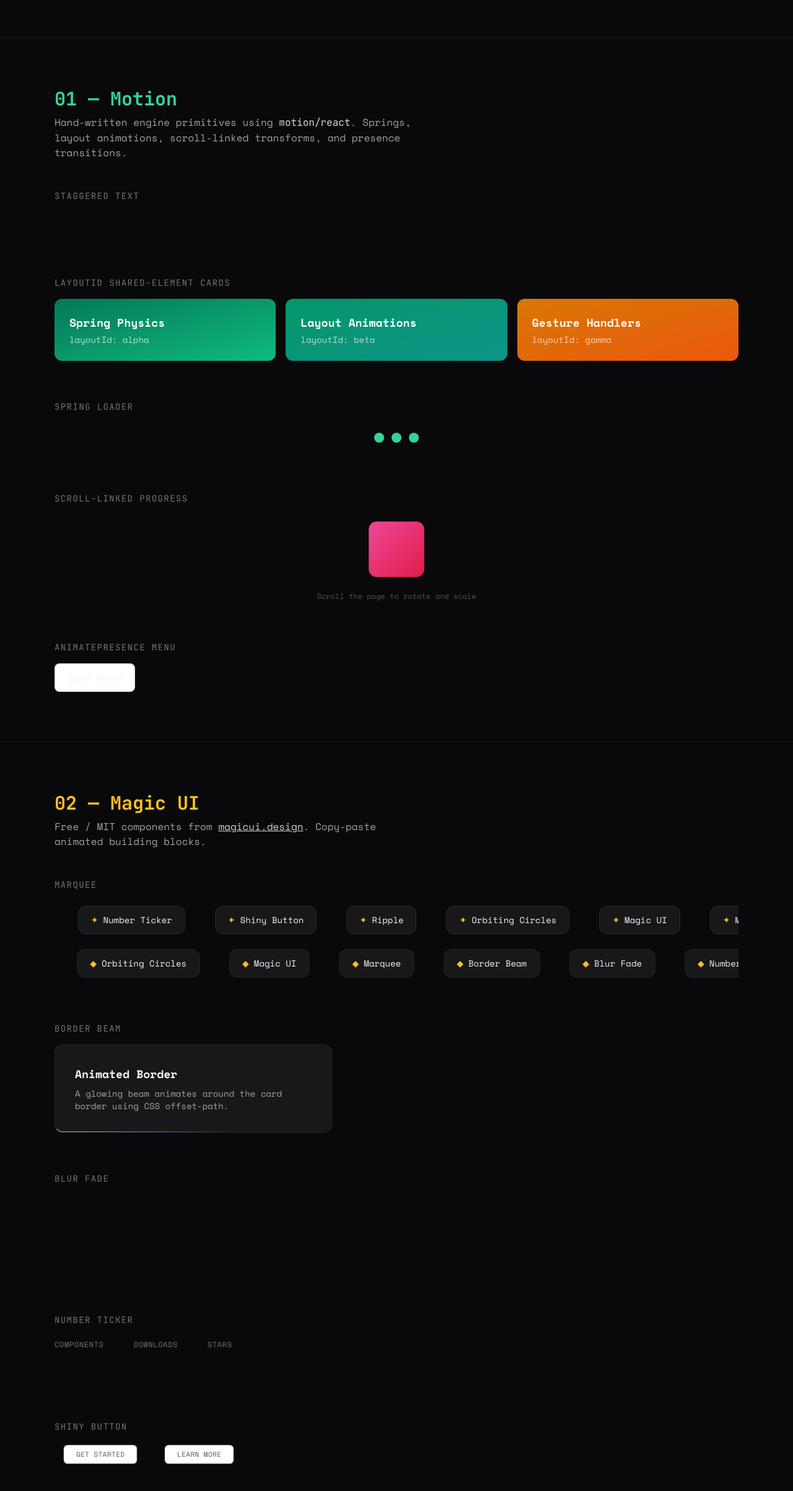
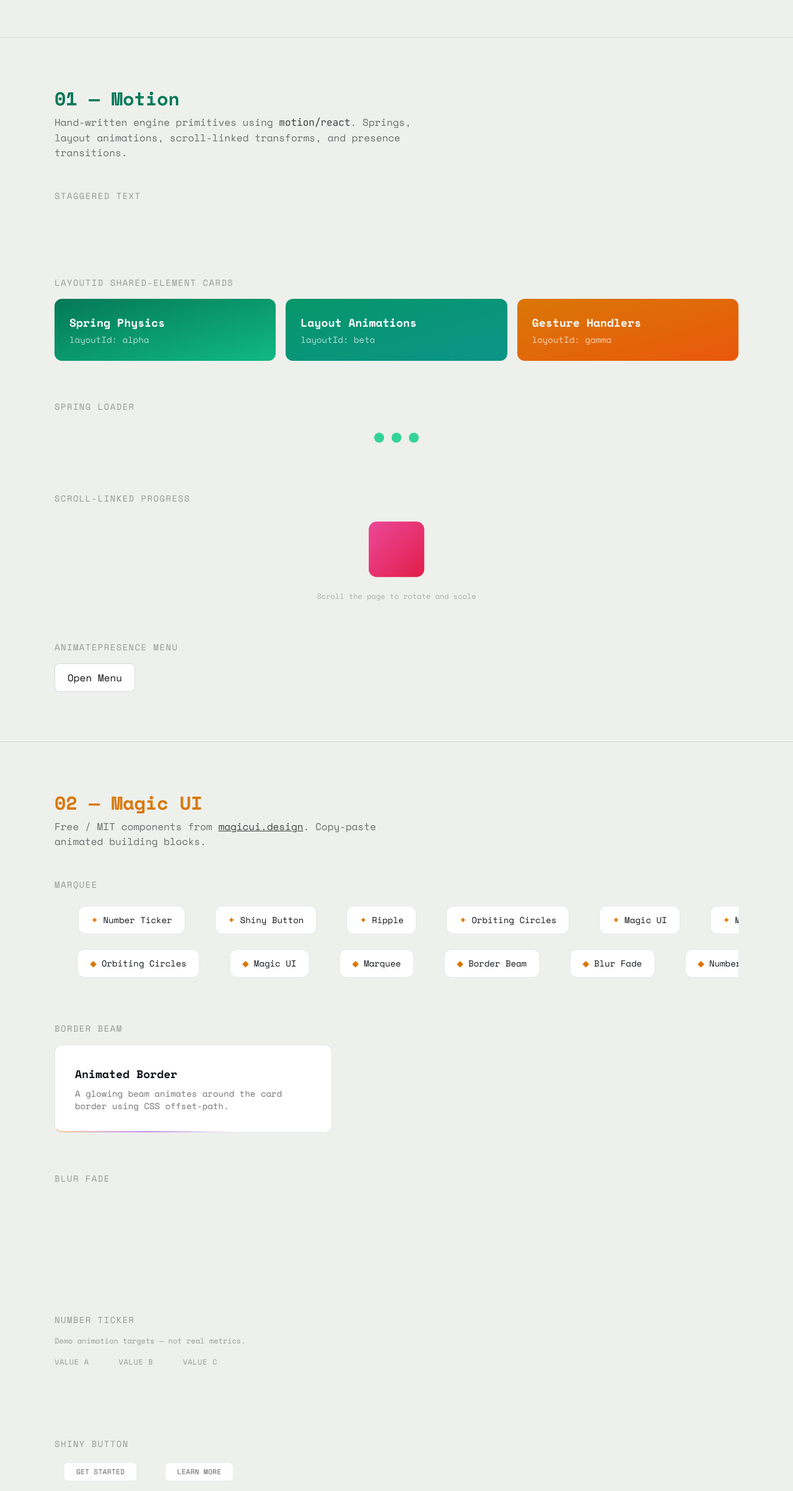
Before and after one commit to Dahhrk/pack-shelf, a React (Vite) app: page / in a window 1280 px wide. Shown: the part 392-2797 px from the top of the page at 62% size. Built offline with nearby package versions, Linux system fonts and the light colour scheme.

Commit message:
chrome: overlay App, pack sections, and Space Mono README on expand-shelf main

```diff
--- a/src/App.tsx
+++ b/src/App.tsx
@@ -1,3 +1,4 @@
+import { useReducedMotion } from "./hooks/useReducedMotion";
 import { motion } from "motion/react";
 import { MotionSection } from "./sections/MotionSection";
 import { MagicUiSection } from "./sections/MagicUiSection";
@@ -29,27 +30,30 @@ const navItems = [
 ];
 
 export default function App() {
+  const prefersReduced = useReducedMotion();
+
   return (
-    <div className="min-h-screen bg-zinc-950 text-zinc-100">
+    <div className="min-h-screen bg-[#eef0ec] text-[#14161a]">
       <FloatingNav navItems={navItems} />
 
       <header className="pt-32 pb-16 px-6 max-w-6xl mx-auto text-center">
         <motion.h1
-          className="text-5xl sm:text-7xl font-bold tracking-tight"
-          initial={{ opacity: 0, y: 30 }}
+          className="text-5xl sm:text-7xl font-bold tracking-tight text-[#14161a]"
+          initial={prefersReduced ? false : { opacity: 0, y: 30 }}
           animate={{ opacity: 1, y: 0 }}
-          transition={{ type: "spring", stiffness: 80, damping: 20 }}
+          transition={
+            prefersReduced
+              ? { duration: 0 }
+              : { type: "spring", stiffness: 80, damping: 20 }
+          }
         >
-          Pack{" "}
-          <span className="bg-gradient-to-r from-emerald-400 via-amber-400 to-rose-400 bg-clip-text text-transparent">
-            Shelf
-          </span>
+          Pack Shelf
         </motion.h1>
         <motion.p
-          className="mt-4 text-lg text-zinc-400 max-w-2xl mx-auto"
-          initial={{ opacity: 0 }}
+          className="mt-4 text-lg text-[#14161a]/60 max-w-2xl mx-auto"
+          initial={prefersReduced ? false : { opacity: 0 }}
           animate={{ opacity: 1 }}
-          transition={{ delay: 0.3 }}
+          transition={prefersReduced ? { duration: 0 } : { delay: 0.3 }}
         >
           Freelancer animation lab — {navItems.length} sections, 50+
           components, 3 site templates, and a live playground. All MIT.
@@ -57,15 +61,15 @@ export default function App() {
 
         <motion.nav
           className="mt-10 flex justify-center gap-2 flex-wrap"
-          initial={{ opacity: 0, y: 20 }}
+          initial={prefersReduced ? false : { opacity: 0, y: 20 }}
           animate={{ opacity: 1, y: 0 }}
-          transition={{ delay: 0.5 }}
+          transition={prefersReduced ? { duration: 0 } : { delay: 0.5 }}
         >
           {navItems.map((item) => (
             <a
               key={item.name}
               href={item.link}
-              className="px-3 py-1.5 text-sm rounded-full border border-zinc-800 hover:border-zinc-600 bg-zinc-900/50 hover:bg-zinc-800/50 transition-colors"
+              className="px-3 py-1.5 text-sm rounded-full border border-[#14161a]/15 hover:border-[#14161a]/30 bg-white/50 hover:bg-white/80 transition-colors"
             >
               {item.name}
             </a>
@@ -73,49 +77,49 @@ export default function App() {
         </motion.nav>
       </header>
 
-      <div className="border-t border-zinc-800/50" />
+      <div className="border-t border-[#14161a]/10" />
       <MotionSection />
 
-      <div className="border-t border-zinc-800/50" />
+      <div className="border-t border-[#14161a]/10" />
       <MagicUiSection />
 
-      <div className="border-t border-zinc-800/50" />
+      <div className="border-t border-[#14161a]/10" />
       <AceternitySection />
 
-      <div className="border-t border-zinc-800/50" />
+      <div className="border-t border-[#14161a]/10" />
       <ReactBitsSection />
 
-      <div className="border-t border-zinc-800/50" />
+      <div className="border-t border-[#14161a]/10" />
       <BackgroundsSection />
 
-      <div className="border-t border-zinc-800/50" />
+      <div className="border-t border-[#14161a]/10" />
       <GesturesSection />
 
-      <div className="border-t border-zinc-800/50" />
+      <div className="border-t border-[#14161a]/10" />
       <FeedbackSection />
 
-      <div className="border-t border-zinc-800/50" />
+      <div className="border-t border-[#14161a]/10" />
       <NavigationSection />
 
-      <div className="border-t border-zinc-800/50" />
+      <div className="border-t border-[#14161a]/10" />
       <DataVizSection />
 
-      <div className="border-t border-zinc-800/50" />
+      <div className="border-t border-[#14161a]/10" />
       <TransitionsSection />
 
-      <div className="border-t border-zinc-800/50" />
+      <div className="border-t border-[#14161a]/10" />
       <PlaygroundSection />
 
-      <div className="border-t border-zinc-800/50" />
+      <div className="border-t border-[#14161a]/10" />
       <TemplatesSection />
 
-      <footer className="py-16 px-6 text-center border-t border-zinc-800/50">
-        <p className="text-zinc-500 text-sm">
+      <footer className="py-16 px-6 text-center border-t border-[#14161a]/10">
+        <p className="text-[#14161a]/50 text-sm">
           Pack Shelf — freelancer animation lab. {navItems.length} sections,
           50+ components.{" "}
           <a
             href="https://github.com/Dahhrk/pack-shelf"
-            className="text-zinc-400 underline"
+            className="text-[#14161a]/70 underline"
             target="_blank"
             rel="noopener noreferrer"
           >
--- a/src/sections/MagicUiSection.tsx
+++ b/src/sections/MagicUiSection.tsx
@@ -14,12 +14,12 @@ const marqueeItems = [
 export function MagicUiSection() {
   return (
     <section id="magic-ui" className="py-20 px-6 max-w-6xl mx-auto">
-      <h2 className="text-3xl font-bold mb-2 text-amber-400 font-mono">
+      <h2 className="text-3xl font-bold mb-2 text-amber-600">
         02 — Magic UI
       </h2>
-      <p className="text-zinc-400 mb-12 max-w-xl">
+      <p className="text-[#14161a]/60 mb-12 max-w-xl">
         Free / MIT components from{" "}
-        <a href="https://magicui.design" className="underline text-zinc-300" target="_blank" rel="noopener noreferrer">
+        <a href="https://magicui.design" className="underline text-[#14161a]/80" target="_blank" rel="noopener noreferrer">
           magicui.design
         </a>. Copy-paste animated building blocks.
       </p>
@@ -27,16 +27,16 @@ export function MagicUiSection() {
       <div className="space-y-16">
         {/* Text: Marquee */}
         <div>
-          <h3 className="text-sm font-mono text-zinc-500 uppercase tracking-widest mb-4">
+          <h3 className="text-sm text-[#14161a]/40 uppercase tracking-widest mb-4">
             Marquee
           </h3>
           <Marquee pauseOnHover className="[--duration:20s]">
             {marqueeItems.map((item) => (
               <div
                 key={item}
-                className="mx-4 flex items-center gap-2 rounded-xl border border-zinc-800 bg-zinc-900 px-5 py-3 text-sm"
+                className="mx-4 flex items-center gap-2 rounded-xl border border-[#14161a]/10 bg-white px-5 py-3 text-sm"
               >
-                <span className="text-amber-400">✦</span>
+                <span className="text-amber-600">✦</span>
                 <span>{item}</span>
               </div>
             ))}
@@ -45,9 +45,9 @@ export function MagicUiSection() {
             {marqueeItems.map((item) => (
               <div
                 key={item}
-                className="mx-4 flex items-center gap-2 rounded-xl border border-zinc-800 bg-zinc-900 px-5 py-3 text-sm"
+                className="mx-4 flex items-center gap-2 rounded-xl border border-[#14161a]/10 bg-white px-5 py-3 text-sm"
               >
-                <span className="text-amber-400">◆</span>
+                <span className="text-amber-600">◆</span>
                 <span>{item}</span>
               </div>
             ))}
@@ -56,12 +56,12 @@ export function MagicUiSection() {
 
         {/* Card: Border Beam */}
         <div>
-          <h3 className="text-sm font-mono text-zinc-500 uppercase tracking-widest mb-4">
+          <h3 className="text-sm text-[#14161a]/40 uppercase tracking-widest mb-4">
             Border Beam
           </h3>
-          <div className="relative rounded-xl bg-zinc-900 border border-zinc-800 p-8 max-w-md">
+          <div className="relative rounded-xl bg-white border border-[#14161a]/10 p-8 max-w-md">
             <h4 className="text-lg font-semibold mb-2">Animated Border</h4>
-            <p className="text-zinc-400 text-sm">
+            <p className="text-[#14161a]/60 text-sm">
               A glowing beam animates around the card border using CSS offset-path.
             </p>
             <BorderBeam size={250} duration={12} delay={3} />
@@ -70,7 +70,7 @@ export function MagicUiSection() {
 
         {/* Text: Blur Fade */}
         <div>
-          <h3 className="text-sm font-mono text-zinc-500 uppercase tracking-widest mb-4">
+          <h3 className="text-sm text-[#14161a]/40 uppercase tracking-widest mb-4">
             Blur Fade
           </h3>
           <div className="space-y-4">
@@ -84,28 +84,31 @@ export function MagicUiSection() {
           </div>
         </div>
 
-        {/* Numbers: Number Ticker */}
+        {/* Numbers: Number Ticker — demo targets, not real metrics */}
         <div>
-          <h3 className="text-sm font-mono text-zinc-500 uppercase tracking-widest mb-4">
+          <h3 className="text-sm text-[#14161a]/40 uppercase tracking-widest mb-4">
             Number Ticker
           </h3>
+          <p className="text-xs text-[#14161a]/40 mb-3">
+            Demo animation targets — not real metrics.
+          </p>
           <div className="flex gap-12 items-end">
             <div>
-              <span className="text-xs text-zinc-500 uppercase tracking-wider">Components</span>
+              <span className="text-xs text-[#14161a]/40 uppercase tracking-wider">Value A</span>
               <div className="text-5xl font-bold">
-                <NumberTicker value={142} />
+                <NumberTicker value={1} />
               </div>
             </div>
             <div>
-              <span className="text-xs text-zinc-500 uppercase tracking-wider">Downloads</span>
+              <span className="text-xs text-[#14161a]/40 uppercase tracking-wider">Value B</span>
               <div className="text-5xl font-bold">
-                <NumberTicker value={89430} />
+                <NumberTicker value={7} />
               </div>
             </div>
             <div>
-              <span className="text-xs text-zinc-500 uppercase tracking-wider">Stars</span>
+              <span className="text-xs text-[#14161a]/40 uppercase tracking-wider">Value C</span>
               <div className="text-5xl font-bold">
-                <NumberTicker value={5200} />
+                <NumberTicker value={42} />
               </div>
             </div>
           </div>
@@ -113,7 +116,7 @@ export function MagicUiSection() {
 
         {/* Button: Shiny */}
         <div>
-          <h3 className="text-sm font-mono text-zinc-500 uppercase tracking-widest mb-4">
+          <h3 className="text-sm text-[#14161a]/40 uppercase tracking-widest mb-4">
             Shiny Button
           </h3>
           <div className="flex gap-4">
@@ -124,36 +127,36 @@ export function MagicUiSection() {
 
         {/* Loader / background: Ripple */}
         <div>
-          <h3 className="text-sm font-mono text-zinc-500 uppercase tracking-widest mb-4">
+          <h3 className="text-sm text-[#14161a]/40 uppercase tracking-widest mb-4">
             Ripple
           </h3>
-          <div className="relative h-48 w-full rounded-xl bg-zinc-900 border border-zinc-800 overflow-hidden">
+          <div className="relative h-48 w-full rounded-xl bg-white border border-[#14161a]/10 overflow-hidden">
             <Ripple />
           </div>
         </div>
 
         {/* Orbit: Orbiting Circles */}
         <div>
-          <h3 className="text-sm font-mono text-zinc-500 uppercase tracking-widest mb-4">
+          <h3 className="text-sm text-[#14161a]/40 uppercase tracking-widest mb-4">
             Orbiting Circles
           </h3>
-          <div className="relative flex h-[400px] w-full flex-col items-center justify-center overflow-hidden rounded-xl bg-zinc-900 border border-zinc-800">
-            <span className="pointer-events-none whitespace-pre-wrap bg-gradient-to-b from-zinc-100 to-zinc-400 bg-clip-text text-center text-5xl font-semibold leading-none text-transparent">
+          <div className="relative flex h-[400px] w-full flex-col items-center justify-center overflow-hidden rounded-xl bg-white border border-[#14161a]/10">
+            <span className="pointer-events-none whitespace-pre-wrap text-center text-5xl font-semibold leading-none text-[#14161a]/20">
               Orbit
             </span>
-            <OrbitingCircles radius={80} duration={20}>
+            <OrbitingCircles radius={80} duration={20} delay={0}>
               <span className="text-2xl">⚛️</span>
             </OrbitingCircles>
             <OrbitingCircles radius={80} duration={20} delay={10}>
               <span className="text-2xl">🎨</span>
             </OrbitingCircles>
-            <OrbitingCircles radius={140} duration={30} reverse>
+            <OrbitingCircles radius={140} duration={30} delay={0} reverse>
               <span className="text-2xl">✨</span>
             </OrbitingCircles>
             <OrbitingCircles radius={140} duration={30} delay={15} reverse>
               <span className="text-2xl">🚀</span>
             </OrbitingCircles>
-            <OrbitingCircles radius={200} duration={40}>
+            <OrbitingCircles radius={200} duration={40} delay={0}>
               <span className="text-2xl">📦</span>
             </OrbitingCircles>
             <OrbitingCircles radius={200} duration={40} delay={20}>
--- a/src/sections/MotionSection.tsx
+++ b/src/sections/MotionSection.tsx
@@ -12,18 +12,18 @@ export function MotionSection() {
     <section id="motion" className="py-20 px-6 max-w-6xl mx-auto">
       <ScrollProgress />
 
-      <h2 className="text-3xl font-bold mb-2 text-emerald-400 font-mono">
+      <h2 className="text-3xl font-bold mb-2 text-emerald-700">
         01 — Motion
       </h2>
-      <p className="text-zinc-400 mb-12 max-w-xl">
-        Hand-written engine primitives using <code className="text-zinc-300">motion/react</code>.
+      <p className="text-[#14161a]/60 mb-12 max-w-xl">
+        Hand-written engine primitives using <code className="font-mono text-[#14161a]/80">motion/react</code>.
         Springs, layout animations, scroll-linked transforms, and presence transitions.
       </p>
 
       <div className="space-y-16">
         {/* Text: Staggered */}
         <div>
-          <h3 className="text-sm font-mono text-zinc-500 uppercase tracking-widest mb-4">
+          <h3 className="text-sm text-[#14161a]/40 uppercase tracking-widest mb-4">
             Staggered Text
           </h3>
           <StaggeredText />
@@ -31,7 +31,7 @@ export function MotionSection() {
 
         {/* Cards: layoutId shared-element */}
         <div>
-          <h3 className="text-sm font-mono text-zinc-500 uppercase tracking-widest mb-4">
+          <h3 className="text-sm text-[#14161a]/40 uppercase tracking-widest mb-4">
             LayoutId Shared-Element Cards
           </h3>
           <LayoutCards />
@@ -39,7 +39,7 @@ export function MotionSection() {
 
         {/* Loader: Spring bounce */}
         <div>
-          <h3 className="text-sm font-mono text-zinc-500 uppercase tracking-widest mb-4">
+          <h3 className="text-sm text-[#14161a]/40 uppercase tracking-widest mb-4">
             Spring Loader
           </h3>
           <SpringLoader />
@@ -47,20 +47,20 @@ export function MotionSection() {
 
         {/* Scroll: linked card */}
         <div>
-          <h3 className="text-sm font-mono text-zinc-500 uppercase tracking-widest mb-4">
+          <h3 className="text-sm text-[#14161a]/40 uppercase tracking-widest mb-4">
             Scroll-Linked Progress
           </h3>
           <div className="flex items-center justify-center">
             <ScrollLinkedCard />
           </div>
-          <p className="text-xs text-zinc-600 text-center mt-3">
+          <p className="text-xs text-[#14161a]/30 text-center mt-3">
             Scroll the page to rotate and scale
           </p>
         </div>
 
         {/* Menu: AnimatePresence */}
         <div>
-          <h3 className="text-sm font-mono text-zinc-500 uppercase tracking-widest mb-4">
+          <h3 className="text-sm text-[#14161a]/40 uppercase tracking-widest mb-4">
             AnimatePresence Menu
           </h3>
           <AnimatePresenceMenu />
--- a/src/sections/ReactBitsSection.tsx
+++ b/src/sections/ReactBitsSection.tsx
@@ -32,12 +32,12 @@ export function ReactBitsSection() {
 
   return (
     <section id="react-bits" className="py-20 px-6 max-w-6xl mx-auto">
-      <h2 className="text-3xl font-bold mb-2 text-rose-400 font-mono">
+      <h2 className="text-3xl font-bold mb-2 text-rose-600">
         04 — React Bits
       </h2>
-      <p className="text-zinc-400 mb-12 max-w-xl">
+      <p className="text-[#14161a]/60 mb-12 max-w-xl">
         Free components from{" "}
-        <a href="https://reactbits.dev" className="underline text-zinc-300" target="_blank" rel="noopener noreferrer">
+        <a href="https://reactbits.dev" className="underline text-[#14161a]/80" target="_blank" rel="noopener noreferrer">
           reactbits.dev
         </a>. Micro-interactions and text animations.
       </p>
@@ -45,7 +45,7 @@ export function ReactBitsSection() {
       <div className="space-y-16">
         {/* Text: Split Text */}
         <div>
-          <h3 className="text-sm font-mono text-zinc-500 uppercase tracking-widest mb-4">
+          <h3 className="text-sm text-[#14161a]/40 uppercase tracking-widest mb-4">
             Split Text
           </h3>
           <SplitText
@@ -56,7 +56,7 @@ export function ReactBitsSection() {
 
         {/* Text: Blur Text */}
         <div>
-          <h3 className="text-sm font-mono text-zinc-500 uppercase tracking-widest mb-4">
+          <h3 className="text-sm text-[#14161a]/40 uppercase tracking-widest mb-4">
             Blur Text
           </h3>
           <BlurText
@@ -67,22 +67,22 @@ export function ReactBitsSection() {
 
         {/* Interactive: Click Spark */}
         <div>
-          <h3 className="text-sm font-mono text-zinc-500 uppercase tracking-widest mb-4">
+          <h3 className="text-sm text-[#14161a]/40 uppercase tracking-widest mb-4">
             Click Spark
           </h3>
           <ClickSpark sparkColor="#fb7185" sparkCount={10}>
-            <div className="rounded-xl bg-zinc-900 border border-zinc-800 p-12 text-center cursor-pointer select-none">
-              <p className="text-lg font-medium text-zinc-300">
+            <div className="rounded-xl bg-white border border-[#14161a]/10 p-12 text-center cursor-pointer select-none">
+              <p className="text-lg font-medium text-[#14161a]/80">
                 Click anywhere in this area
               </p>
-              <p className="text-sm text-zinc-500 mt-1">Sparks fly on click</p>
+              <p className="text-sm text-[#14161a]/40 mt-1">Sparks fly on click</p>
             </div>
           </ClickSpark>
         </div>
 
         {/* Interactive: Magnet */}
         <div>
-          <h3 className="text-sm font-mono text-zinc-500 uppercase tracking-widest mb-4">
+          <h3 className="text-sm text-[#14161a]/40 uppercase tracking-widest mb-4">
             Magnet
           </h3>
           <div className="flex gap-6 items-center justify-center py-8">
@@ -97,35 +97,38 @@ export function ReactBitsSection() {
               </div>
             </Magnet>
             <Magnet>
-              <button className="px-6 py-3 bg-zinc-800 border border-zinc-700 rounded-xl font-medium">
+              <button className="px-6 py-3 bg-[#14161a]/10 border border-[#14161a]/15 rounded-xl font-medium">
                 Hover Me
               </button>
             </Magnet>
           </div>
         </div>
 
-        {/* Numbers: Count Up */}
+        {/* Numbers: Count Up — demo targets, not real metrics */}
         <div>
-          <h3 className="text-sm font-mono text-zinc-500 uppercase tracking-widest mb-4">
+          <h3 className="text-sm text-[#14161a]/40 uppercase tracking-widest mb-4">
             Count Up
           </h3>
+          <p className="text-xs text-[#14161a]/40 mb-3">
+            Demo animation targets — not real metrics.
+          </p>
           <div className="flex gap-12 items-end">
             <div>
-              <span className="text-xs text-zinc-500 uppercase tracking-wider">Animations</span>
+              <span className="text-xs text-[#14161a]/40 uppercase tracking-wider">Value X</span>
               <div className="text-5xl font-bold">
-                <CountUp to={247} />
+                <CountUp to={3} />
               </div>
             </div>
             <div>
-              <span className="text-xs text-zinc-500 uppercase tracking-wider">FPS</span>
+              <span className="text-xs text-[#14161a]/40 uppercase tracking-wider">Value Y</span>
               <div className="text-5xl font-bold">
-                <CountUp to={60} />
+                <CountUp to={12} />
               </div>
             </div>
             <div>
-              <span className="text-xs text-zinc-500 uppercase tracking-wider">Bundle KB</span>
+              <span className="text-xs text-[#14161a]/40 uppercase tracking-wider">Value Z</span>
               <div className="text-5xl font-bold">
-                <CountUp to={42} />
+                <CountUp to={8} />
               </div>
             </div>
           </div>
@@ -133,27 +136,27 @@ export function ReactBitsSection() {
 
         {/* Scroll: Fade Content (multiple directions) */}
         <div>
-          <h3 className="text-sm font-mono text-zinc-500 uppercase tracking-widest mb-4">
+          <h3 className="text-sm text-[#14161a]/40 uppercase tracking-widest mb-4">
             Fade Content
           </h3>
           <div className="grid grid-cols-2 gap-4">
             <FadeContent direction="left" delay={0}>
-              <div className="rounded-xl bg-zinc-900 border border-zinc-800 p-6">
+              <div className="rounded-xl bg-white border border-[#14161a]/10 p-6">
                 <p className="font-medium">Fade from left</p>
               </div>
             </FadeContent>
             <FadeContent direction="right" delay={0.1}>
-              <div className="rounded-xl bg-zinc-900 border border-zinc-800 p-6">
+              <div className="rounded-xl bg-white border border-[#14161a]/10 p-6">
                 <p className="font-medium">Fade from right</p>
               </div>
             </FadeContent>
             <FadeContent direction="up" delay={0.2}>
-              <div className="rounded-xl bg-zinc-900 border border-zinc-800 p-6">
+              <div className="rounded-xl bg-white border border-[#14161a]/10 p-6">
                 <p className="font-medium">Fade from below</p>
               </div>
             </FadeContent>
             <FadeContent direction="down" delay={0.3}>
-              <div className="rounded-xl bg-zinc-900 border border-zinc-800 p-6">
+              <div className="rounded-xl bg-white border border-[#14161a]/10 p-6">
                 <p className="font-medium">Fade from above</p>
               </div>
             </FadeContent>
@@ -162,7 +165,7 @@ export function ReactBitsSection() {
 
         {/* List: Animated List */}
         <div>
-          <h3 className="text-sm font-mono text-zinc-500 uppercase tracking-widest mb-4">
+          <h3 className="text-sm text-[#14161a]/40 uppercase tracking-widest mb-4">
             Animated List
           </h3>
           <div className="max-w-md">
@@ -170,15 +173,15 @@ export function ReactBitsSection() {
               items={listItems.map((item, i) => (
                 <div
                   key={i}
-                  className="mb-2 rounded-lg bg-zinc-900 border border-zinc-800 px-4 py-3 text-sm flex items-center gap-3"
+                  className="mb-2 rounded-lg bg-white border border-[#14161a]/10 px-4 py-3 text-sm flex items-center gap-3"
                 >
-                  <span className="text-rose-400 text-lg">●</span>
+                  <span className="text-rose-500 text-lg">●</span>
                   <span>{item}</span>
                 </div>
               ))}
             />
             {listItems.length < notifications.length && (
-              <p className="text-xs text-zinc-600 mt-2">Adding items...</p>
+              <p className="text-xs text-[#14161a]/30 mt-2">Adding items...</p>
             )}
           </div>
         </div>
```
Also changed, not shown: src/sections/AceternitySection.tsx (+14 -14 lines).
